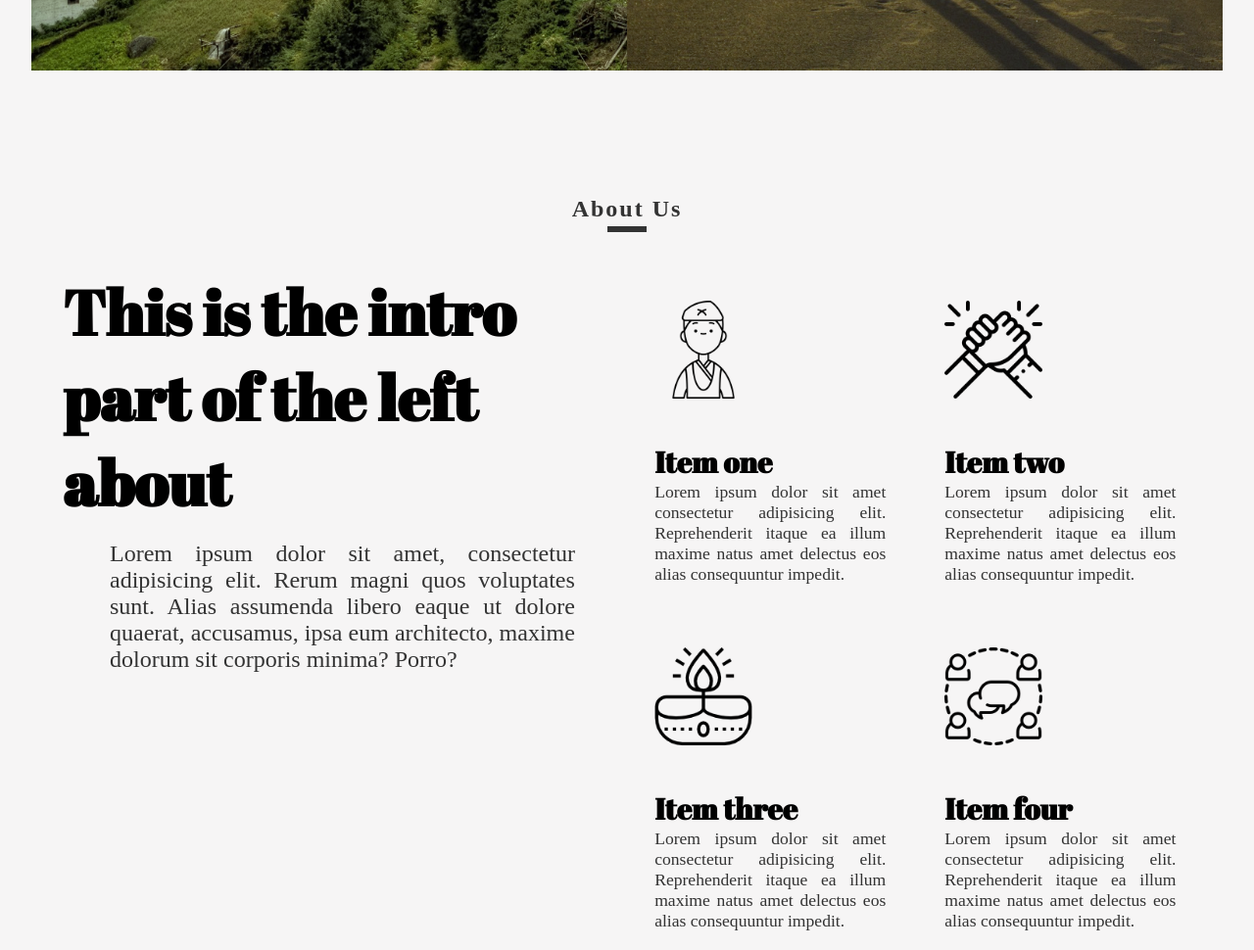
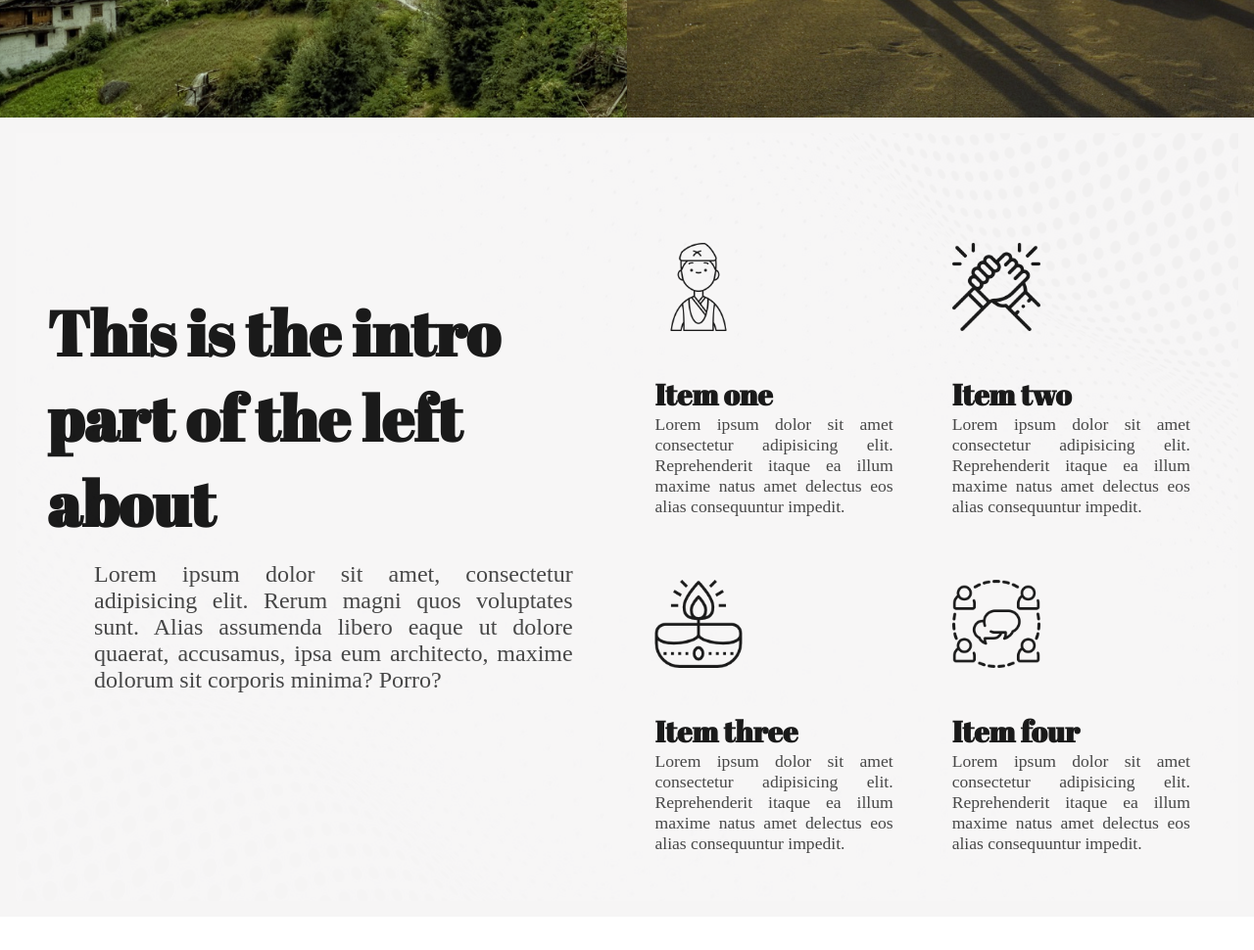
Before and after one commit to Sauhardha/RNC_Website, a plain HTML site: page index.html in a window 1280 px wide. Shown: the part 640-1610 px from the top of the page at 98% size. Drawn offline with Linux system fonts and the light colour scheme; a web font is replaced by a local one.

Commit message:
updated-about-2

```diff
--- a/index.html
+++ b/index.html
@@ -57,11 +57,12 @@
 
     <!--About Us-->
     <section class="about" id="about">
-        <div class="title">
+       <!-- <div class="title">
             <h2>About Us</h2>
-        </div>
+        </div> -->
 
         <div class="contentBx">
+            <div class="about-back">
             <div class="intro-about-left">
                 <h1>This is the intro part of the left about</h1>
                 <p>
@@ -76,7 +77,7 @@
 
                     <div class="intro-about-boxes">
                         <div class="intro-about-icon">
-                            <img width="100px" height="100px" src="/images/nepalese.png">
+                            <img width="90px" height="90px" src="/images/nepalese.png">
                         </div>
 
                         <div class="intro-about-item">
@@ -88,7 +89,7 @@
 
                     <div class="intro-about-boxes">
                         <div class="intro-about-icon">
-                            <img width="100px" height="100px" src="/images/help.png">
+                            <img width="90px" height="90px" src="/images/help.png">
                         </div>
 
                         <div class="intro-about-item">
@@ -100,7 +101,7 @@
 
                     <div class="intro-about-boxes">
                         <div class="intro-about-icon">
-                            <img width="100px" height="100px" src="/images/diwali.png">
+                            <img width="90px" height="90px" src="/images/diwali.png">
                         </div>
 
                         <div class="intro-about-item">
@@ -113,7 +114,7 @@
 
                     <div class="intro-about-boxes">
                         <div class="intro-about-icon">
-                            <img width="100px" height="100px" src="/images/group.png">
+                            <img width="90px" height="90px" src="/images/group.png">
                         </div>
 
                         <div class="intro-about-item">
@@ -126,8 +127,9 @@
 
                 </div>
             </div>
+        </div>
+        </div>
 
-        </div>
     </section>
 
     <!-- Banner As Featured -->
--- a/style.css
+++ b/style.css
@@ -140,9 +140,9 @@ header.sticky{
 }
 .container
 {
-    padding-top: 5vh;
-    margin: 2rem;
-    height: 85vh;
+    padding-top: 10vh;
+    margin: 0rem;
+    height: 95vh;
     display: flex;
 
 }
@@ -201,7 +201,7 @@ header.sticky{
     font-family: 'Neuton', sans-serif;
     position: absolute;
     z-index: 90;
-    top: 5vh;
+    top: 0vh;
     left: 0;
     width: 100%;
     height: 100%;
@@ -210,6 +210,16 @@ header.sticky{
     justify-content: center;
     align-items: center;
     flex-direction: column;
+
+}
+.container .contentBx::before
+{
+    content: '';
+    position: absolute;
+    bottom: 0;
+    width: 100%;
+    height: 30%;
+    z-index: 0;
 }
 .container .contentBx .heading
 {
@@ -350,11 +360,35 @@ section
 {
     font-family: 'Quattrocento', serif;
     position: relative;
-    padding: 2rem;
+    padding: 1rem;
     width: 100%;
     min-height: 60vh;
     background: var(--base);
+    margin: 0;
 
+}
+
+.about-back
+{
+    width: 100%;
+    height: 100%;
+    display: block;
+    position: relative;
+
+}
+.about-back:after
+{
+    content: "";
+    background: url(/images/abstract.jpeg);
+    opacity: 0.1;
+    top: 0;
+    left: 0;
+    bottom: 0;
+    right: 0;
+    position: absolute;
+    background-size: cover;
+    background-position: top center;
+    z-index: 1;
 }
 
 /*
@@ -407,7 +441,7 @@ p{
 {
 
     min-height: 60vh;
-    margin-top: 6rem;
+    margin-top: 0rem;
 }
 .about .contentBx
 {
@@ -426,7 +460,7 @@ p{
     width: 43%;
     float: left;
     position: relative;
-    padding-top: 1rem;
+    padding-top: 8rem;
     margin: 2rem;
 }
 .intro-about-left h1
@@ -449,7 +483,7 @@ p{
 .intro-about-right
 {
     margin-left: 51%;
-    padding-top: 4rem;
+    padding-top: 6rem;
 }
 
 .intro-about-icon
@@ -469,13 +503,6 @@ p{
     padding: 1rem;
 }
 
-.intro-about-item
-{
-
-
-
-
-}
 
 .intro-about-item h3
 {
```
Also changed, not shown: images/abstract.jpeg (added), 2 other files.
